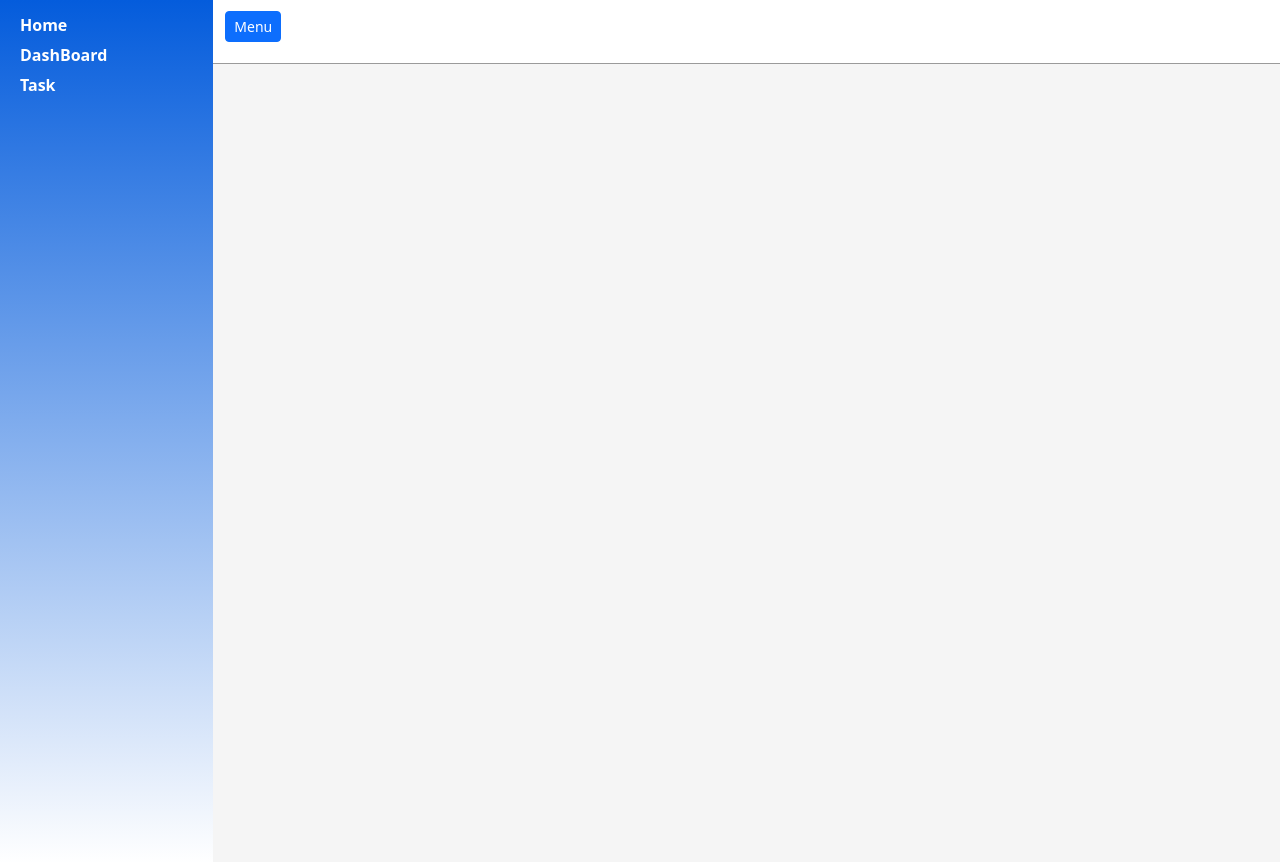
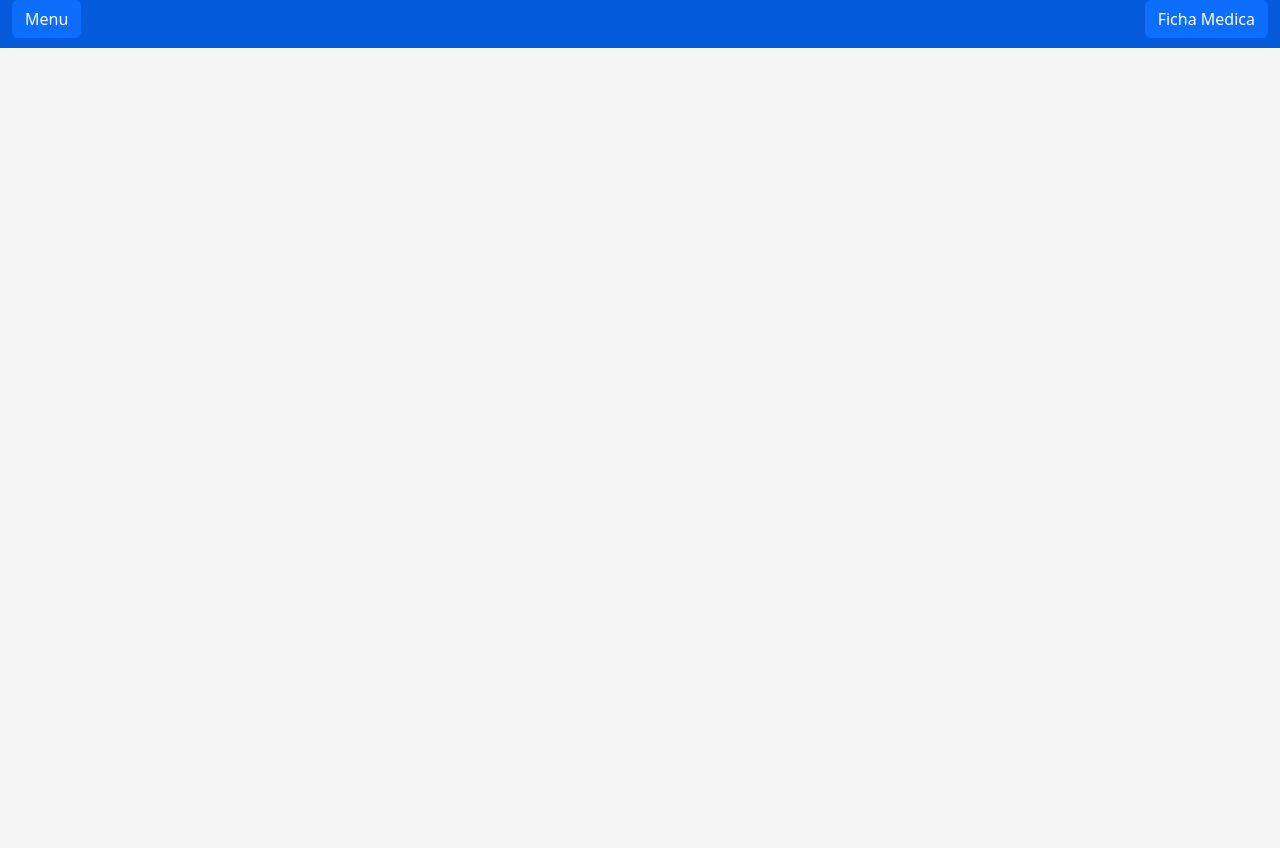
Before and after one commit to pedroferreirasi/dashboard-ui, an Angular app: page / in a window 1280 px wide. Built offline with nearby package versions, Linux system fonts and the light colour scheme.

Commit message:
correcao do menu

```diff
--- a/angular.json
+++ b/angular.json
@@ -32,7 +32,9 @@
               "./node_modules/bootstrap/scss/bootstrap.scss",
               "./node_modules/font-awesome/css/font-awesome.css"
             ],
-            "scripts": []
+            "scripts": [
+              "./node_modules/bootstrap/dist/js/bootstrap.js"
+            ]
           },
           "configurations": {
             "production": {
--- a/package.json
+++ b/package.json
@@ -19,6 +19,7 @@
     "@angular/platform-browser-dynamic": "^14.1.0",
     "@angular/router": "^14.1.0",
     "bootstrap": "^5.2.0",
+    "bootstrap-icons": "^1.9.1",
     "font-awesome": "^4.7.0",
     "rxjs": "~7.5.0",
     "tslib": "^2.3.0",
--- a/src/app/app.component.html
+++ b/src/app/app.component.html
@@ -1,8 +1,56 @@
 <header></header>
 <main>
   <div class="container-fluid">
+    <div class="row" style="background-color: #045cdc; height: 6vh">
+      <div class="col-4">
+        <button
+          class="btn btn-primary"
+          type="button"
+          data-bs-toggle="offcanvas"
+          data-bs-target="#offcanvasWithBothOptions"
+          aria-controls="offcanvasWithBothOptions"
+        >
+          Menu
+        </button>
+      </div>
+      <div class="col-4"></div>
+      <div class="col-4" style="text-align: right">
+        <button
+          class="btn btn-primary"
+          type="button"
+          data-bs-toggle="offcanvas"
+          data-bs-target="#offcanvasRight"
+          aria-controls="offcanvasRight"
+        >
+          Ficha Medica
+        </button>
+      </div>
+    </div>
     <div class="row">
-      <div class="col-2 panel-main-left">
+      <div class="col-12 panel-main-right">
+        <router-outlet></router-outlet>
+      </div>
+    </div>
+  </div>
+
+  <div
+    class="offcanvas offcanvas-start"
+    data-bs-scroll="true"
+    tabindex="-1"
+    id="offcanvasWithBothOptions"
+    aria-labelledby="offcanvasWithBothOptionsLabel"
+  >
+    <div class="offcanvas-header">
+      <h5 class="offcanvas-title" id="offcanvasWithBothOptionsLabel">Menu</h5>
+      <button
+        type="button"
+        class="btn-close"
+        data-bs-dismiss="offcanvas"
+        aria-label="Close"
+      ></button>
+    </div>
+    <div class="offcanvas-body">
+      <div class="col-2">
         <div class="classemenu">
           <a href="">Home</a>
         </div>
@@ -13,58 +61,24 @@
           <a href="tasklist">Task</a>
         </div>
       </div>
-      <div class="col-10">
-        <div class="row">
-          <div class="col-12 panel-main-top">
-            <button type="button" class="btn btn-primary btn-sm">Menu</button>
-          </div>
-          <div class="col-12 panel-main-right">
-            <router-outlet></router-outlet>
-          </div>
-       </div>
-      </div>
     </div>
   </div>
 
-  <!--<div>
-    <div class="panel-main-left">
-      <table width="100%">
-        <tr class="classemenu" width="100%">
-          <td class="classemenu" width="100%">
-            <a href="">Home</a>
-          </td>
-        </tr>
-        <tr class="classemenu">
-          <td>
-            <a href="dashboard">DashBoard</a>
-          </td>
-        </tr>
-        <tr class="classemenu">
-          <td>
-            <a href="tasklist">Task</a>
-          </td>
-        </tr>
-      </table>
+  <div
+    class="offcanvas offcanvas-end"
+    tabindex="-1"
+    id="offcanvasRight"
+    aria-labelledby="offcanvasRightLabel"
+  >
+    <div class="offcanvas-header">
+      <h5 class="offcanvas-title" id="offcanvasRightLabel">Ficha Medica</h5>
+      <button
+        type="button"
+        class="btn-close"
+        data-bs-dismiss="offcanvas"
+        aria-label="Close"
+      ></button>
     </div>
-    <div class="panel-main-top">
-      <table width="100%">
-        <tr>
-          <td>
-            <div class="panel-main-tittle">
-              <button type="button" class="btn btn-primary btn-sm">
-                Menu
-              </button>
-            </div>
-          </td>
-        </tr>
-        <tr>
-          <td>
-            <div class="panel-main-body">
-              <router-outlet></router-outlet>
-            </div>
-          </td>
-        </tr>
-      </table>
-    </div>
-  </div>//-->
+    <div class="offcanvas-body">...</div>
+  </div>
 </main>
--- a/src/app/app.component.scss
+++ b/src/app/app.component.scss
@@ -1,6 +1,14 @@
+.testando {
+  background-color: orange;
+  top: -100px;
+  position: relative;
+  width: 80%;
+  margin: 0 auto;
+}
+
 .panel-main-top {
   background-color: white;
-  height: 8vh;  ;
+  height: 6vh;  ;
   padding-top: 11px;
   border-bottom: 1px outset;
 }
@@ -19,13 +27,6 @@
   background-color: whitesmoke;
 }
 
-/* unvisited link */
-a:link, a:visited {
-  color: white;
-  text-decoration: none;
-  font-weight: bold;
-}
-
 .classemenu {
   height: 30px;
   padding-top: 3px;
```
Also changed, not shown: 1 other file (tests, documents, lock files or other folders).
